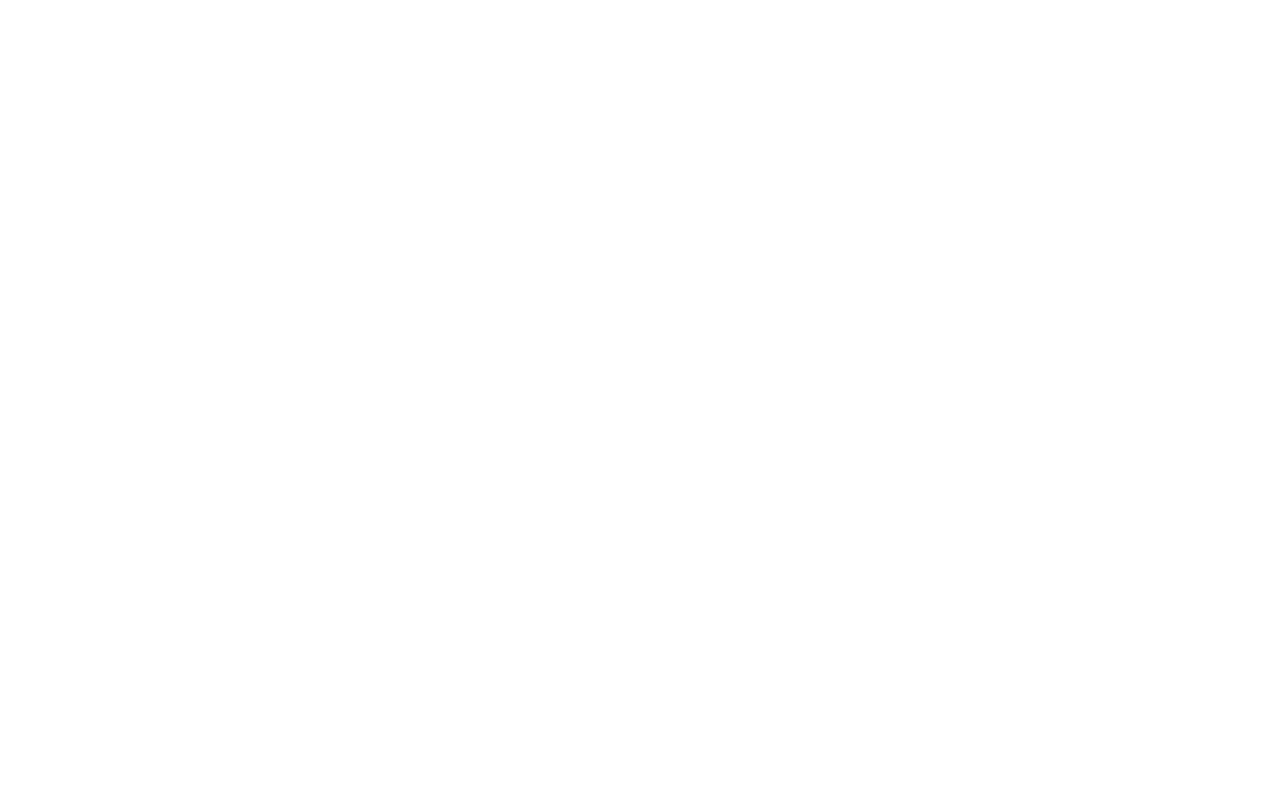
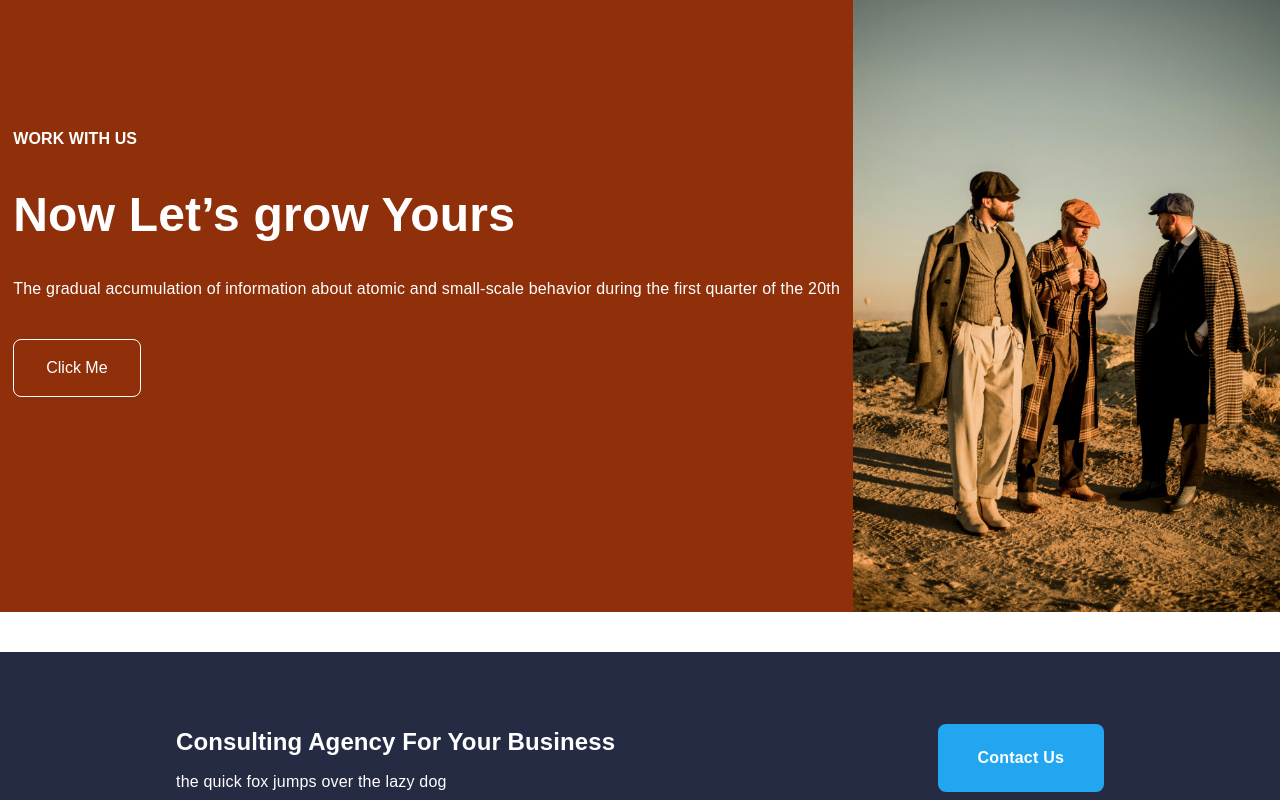
Before and after one commit to MuhammedZeki/D-nemProjesi-ecommers, a React (Vite) app: page /about in a window 1280 px wide. Shown: the part 3120-3920 px from the top of the page. Before the commit the page ends 2992 px from the top, so only its background shows below. Built offline with nearby package versions, Linux system fonts and the light colour scheme.

Commit message:
WorkWithUs is done

```diff
--- /dev/null
+++ b/src/components/about/WorkWithUs.jsx
@@ -0,0 +1,31 @@
+const WorkWithUs = () => {
+  return (
+    <div className="flex my-10">
+      <div className="w-2/3 bg-[#8f300b] flex flex-col items-center justify-center gap-4">
+        <div className="flex flex-col gap-10 font-montserrat text-white">
+          <h5 className="font-bold leading-6 tracking-[0.1px]">WORK WITH US</h5>
+          <h2 className="font-bold text-5xl leading-12 tracking-[0.2px]">
+            Now Let’s grow Yours
+          </h2>
+          <p className="font-medium leading-5 tracking-[0.2px]">
+            The gradual accumulation of information about atomic and small-scale
+            behavior during the first quarter of the 20th{" "}
+          </p>
+          <div>
+            <button className="border border-white rounded-lg px-8 py-4">
+              Click Me
+            </button>
+          </div>
+        </div>
+      </div>
+      <div className="w-1/3 flex items-center justify-center">
+        <img
+          src="/about/oldmoney.jpg"
+          className="object-cover w-full h-[700px]"
+        />
+      </div>
+    </div>
+  );
+};
+
+export default WorkWithUs;
--- a/src/pages/About.jsx
+++ b/src/pages/About.jsx
@@ -6,6 +6,8 @@
 import UpperMenu from "../components/home/UpperMenu";
 import Sponsorship from "./home/Sponsorship";
 import Team from "./Team";
+import Footer from "./home/Footer";
+import WorkWithUs from "../components/about/WorkWithUs";
 
 const About = () => {
   return (
@@ -18,6 +20,8 @@
       <Team />
       <AboutNetwork />
       <Sponsorship />
+      <WorkWithUs />
+      <Footer />
     </div>
   );
 };
```
Also changed, not shown: public/about/oldmoney.jpg (added).
